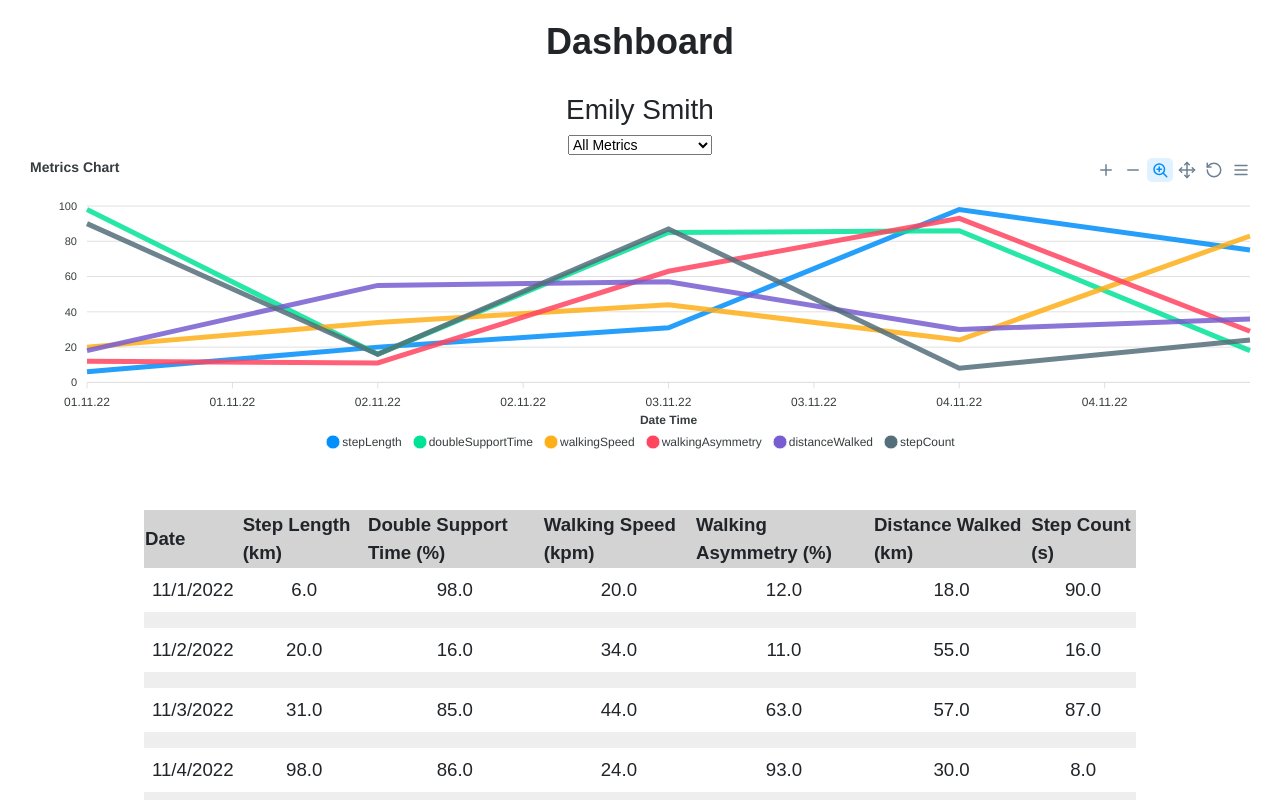
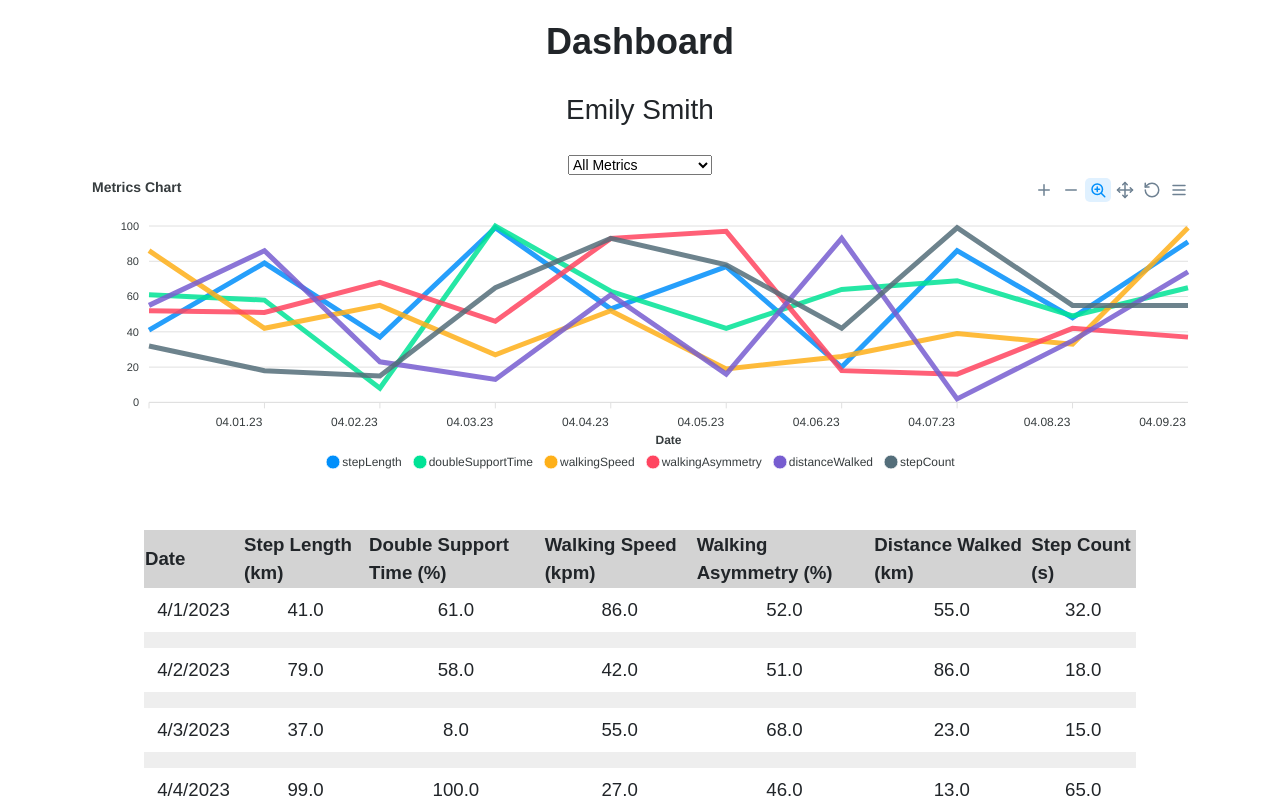
Before and after one commit to UBC-CIC/remote-mobility-monitoring, a React (Create React App) app in the folder webapp/: page /NewDashboard in a window 1280 px wide. Shown: the top 800 px of the page. Built offline with nearby package versions, Linux system fonts and the light colour scheme.

Commit message:
fix graph label alignment issue

```diff
--- a/webapp/src/components/NewDashboard/Linegraph.tsx
+++ b/webapp/src/components/NewDashboard/Linegraph.tsx
@@ -27,7 +27,7 @@ const initialChartsOptionsState = {
             id: "tw",
             group: "social",
             type: "line",
-            height: 300,
+            height: 500,
         },
         title: {
             text: "Metrics Chart",
@@ -43,10 +43,11 @@ const initialChartsOptionsState = {
             labels: {
                 rotate: -45,
                 rotateAlways: false,
-                format: "dd.MM.yy",
+                format: "MM.dd.yy",
+                offsetX: 90,
             },
             title: {
-                text: "Date Time",
+                text: "Date",
             },
         },
     },
@@ -97,7 +98,7 @@ export default function LineGraph({ data }: Props) {
 
     return (
         <div>
-            <div style={{ display: "flex", alignItems: "center", justifyContent: "center" }}>
+            <div style={{ display: "flex", alignItems: "center", justifyContent: "center", marginTop: "20px" }}>
                 <select value={selectedMetric} onChange={handleMetricSelect} style={{ fontSize: "14px" }}>
                     <option value="all">All Metrics</option>
                     {allSeries.map((series) => (
--- a/webapp/src/components/NewDashboard/NewDashboard.tsx
+++ b/webapp/src/components/NewDashboard/NewDashboard.tsx
@@ -70,7 +70,7 @@ function NewDashboard(){
             <h2>Dashboard</h2>
             <h3>{data[0].patient_name}</h3>
 
-            <div className="linegraphs"  style={{ width: "100%", height: "150%", marginBottom: "40px" }}>
+            <div className="linegraphs"  style={{ width: "90%", height: "150%", marginBottom: "40px" }}>
                 {graph}
             </div>
 
--- a/webapp/src/components/NewDashboard/sampleData.tsx
+++ b/webapp/src/components/NewDashboard/sampleData.tsx
@@ -17,8 +17,8 @@ function sampleData(){
         for (let j = 0; j < metrics.length; j++) {
             const metricName = metrics[j];
 
-            for (let k = 0; k < 5; k++) {
-                const date = new Date(2022, 10, k + 1).toISOString();
+            for (let k = 0; k < 10; k++) {
+                const date = new Date(2023, 3, k + 1).toISOString();
 
                 const metric = {
                     patient_name: patientName,
```
